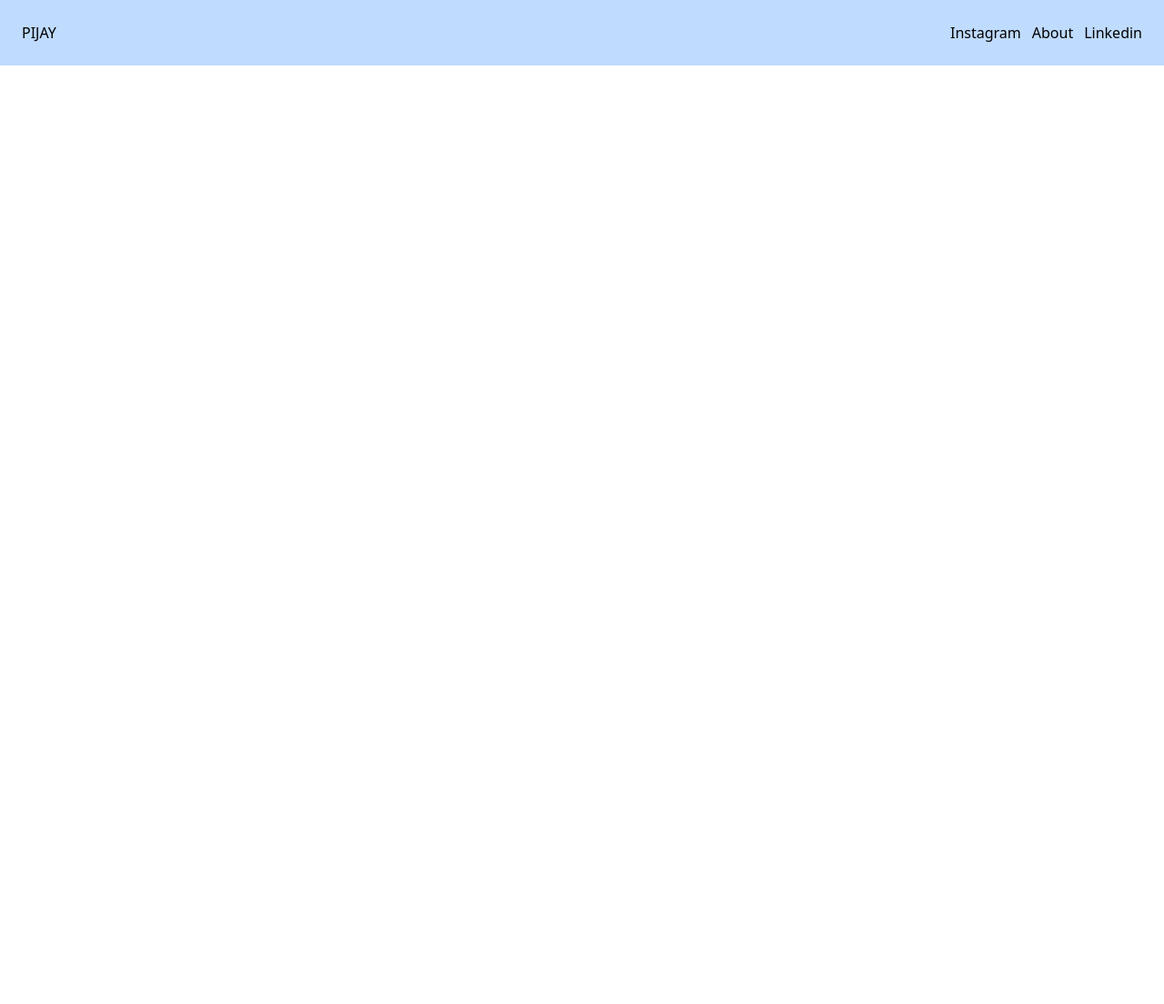
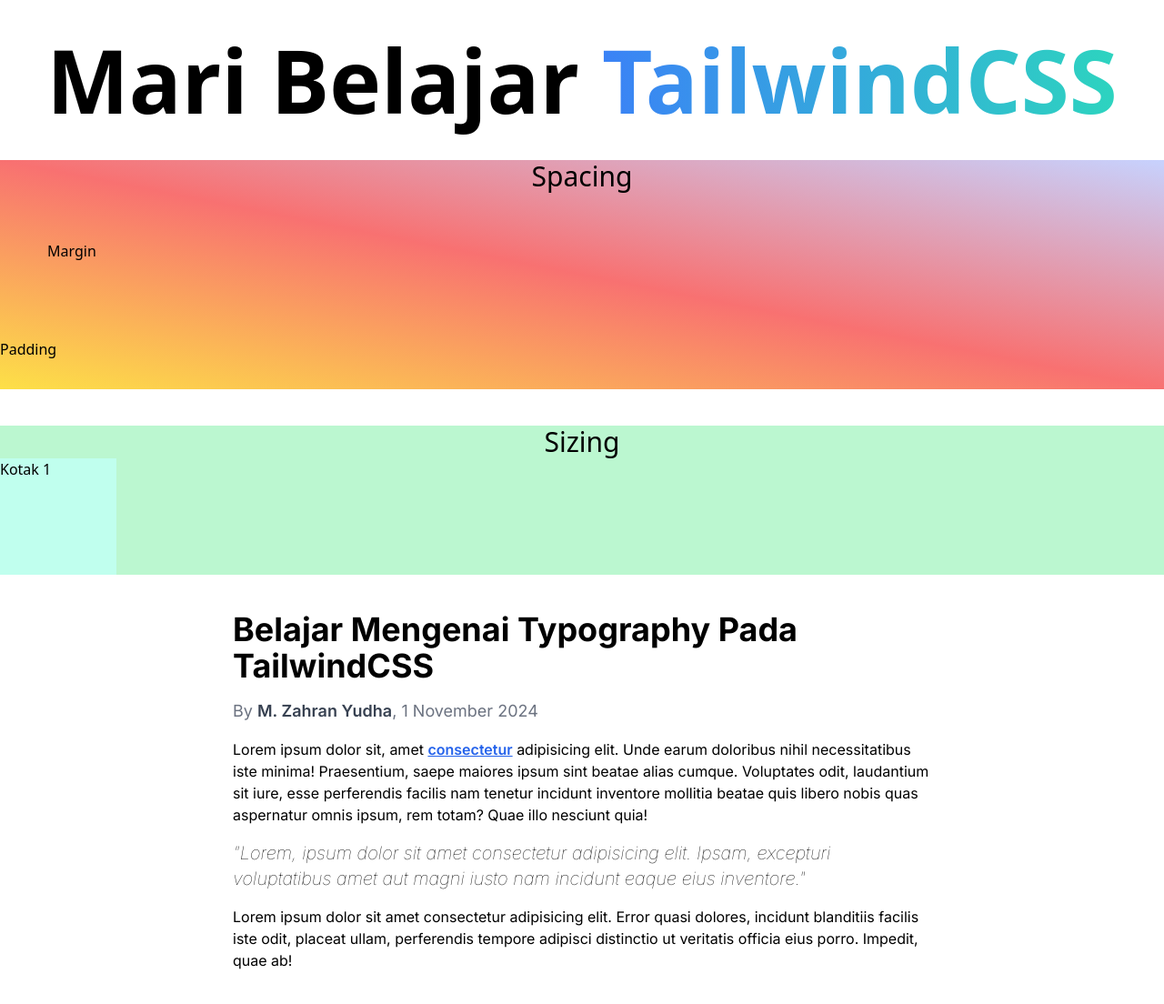
Before and after one commit to captainPijay/belajar-tailwind-css, a website: page public/index.html in a window 1280 px wide. Shown: the whole page at 91% size. Before the commit the page ends 800 px from the top, so only its background shows below. Drawn offline with nearby package versions, Linux system fonts and the light colour scheme; files that its build step writes are made by us from their sources.

Commit message:
belajar utility dasar

```diff
--- a/public/index.html
+++ b/public/index.html
@@ -6,25 +6,63 @@
     <title>Tes Tailwind</title>
     <link rel="stylesheet" href="css/style.css" />
     <meta name="viewport" content="width=device-width, initial-scale=1.0" />
+    <link rel="preconnect" href="https://fonts.googleapis.com" />
+    <link rel="preconnect" href="https://fonts.gstatic.com" crossorigin />
+    <link
+      href="https://fonts.googleapis.com/css2?family=Inter:ital,opsz,wght@0,14..32,100..900;1,14..32,100..900&display=swap"
+      rel="stylesheet"
+    />
   </head>
   <body>
-    <div class="w-full p-4 bg-blue-200">
-      <div
-        class="flex p-2 w-0 mx-auto flex-col sm:flex-row sm:w-full justify-between"
+    <h1 class="text-8xl font-bold text-center my-10">
+      Mari Belajar
+      <span
+        class="bg-gradient-to-r from-blue-500 to-teal-400 bg-clip-text text-transparent"
+        >TailwindCSS</span
       >
-        <div>PIJAY</div>
-        <ul class="flex flex-col sm:flex-row">
-          <li>
-            <a
-              href="https://www.geeksforgeeks.org/how-to-centre-an-element-using-tailwind-css/"
-              class="hover:text-blue-100"
-              >Instagram</a
-            >
-          </li>
-          <li class="sm:mx-3">About</li>
-          <li>Linkedin</li>
-        </ul>
+    </h1>
+
+    <section
+      class="mb-10 bg-gradient-to-bl from-indigo-200 via-red-400 to-yellow-300"
+    >
+      <h2 class="text-3xl text-center">Spacing</h2>
+      <div class="m-13">Margin</div>
+      <div class="py-8">Padding</div>
+    </section>
+
+    <section class="mb-10 bg-green-200">
+      <h2 class="text-3xl text-center">Sizing</h2>
+      <div class="w-32 h-32 bg-kopi">Kotak 1</div>
+    </section>
+
+    <section class="mb-96 font-inter max-w-3xl mx-auto">
+      <h2 class="mb-4 text-4xl font-bold">
+        Belajar Mengenai Typography Pada TailwindCSS
+      </h2>
+      <div class="mb-4 text-lg text-gray-500">
+        By <a href="" class="text-gray-700 font-semibold">M. Zahran Yudha</a>, 1
+        November 2024
       </div>
-    </div>
+      <p class="mb-4">
+        Lorem ipsum dolor sit, amet
+        <a href="" class="underline font-semibold text-blue-600">consectetur</a>
+        adipisicing elit. Unde earum doloribus nihil necessitatibus iste minima!
+        Praesentium, saepe maiores ipsum sint beatae alias cumque. Voluptates
+        odit, laudantium sit iure, esse perferendis facilis nam tenetur incidunt
+        inventore mollitia beatae quis libero nobis quas aspernatur omnis ipsum,
+        rem totam? Quae illo nesciunt quia!
+      </p>
+      <blockquote class="mb-4 italic font-thin text-xl">
+        "Lorem, ipsum dolor sit amet consectetur adipisicing elit. Ipsam,
+        excepturi voluptatibus amet aut magni iusto nam incidunt eaque eius
+        inventore."
+      </blockquote>
+      <p class="mb-4">
+        Lorem ipsum dolor sit amet consectetur adipisicing elit. Error quasi
+        dolores, incidunt blanditiis facilis iste odit, placeat ullam,
+        perferendis tempore adipisci distinctio ut veritatis officia eius porro.
+        Impedit, quae ab!
+      </p>
+    </section>
   </body>
 </html>
--- a/tailwind.config.js
+++ b/tailwind.config.js
@@ -2,7 +2,21 @@
 module.exports = {
   content: ["./public/**/*.{html,js}"],
   theme: {
-    extend: {},
+    extend: {
+      spacing: {
+        13: "3.25rem",
+        15: "3.75rem",
+        128: "32rem",
+        144: "36rem",
+      },
+      fontFamily: {
+        inter: ["Inter"],
+      },
+      colors: {
+        pijay: "#bada55",
+        kopi: "#c0ffee",
+      },
+    },
   },
   plugins: [],
 };
```
